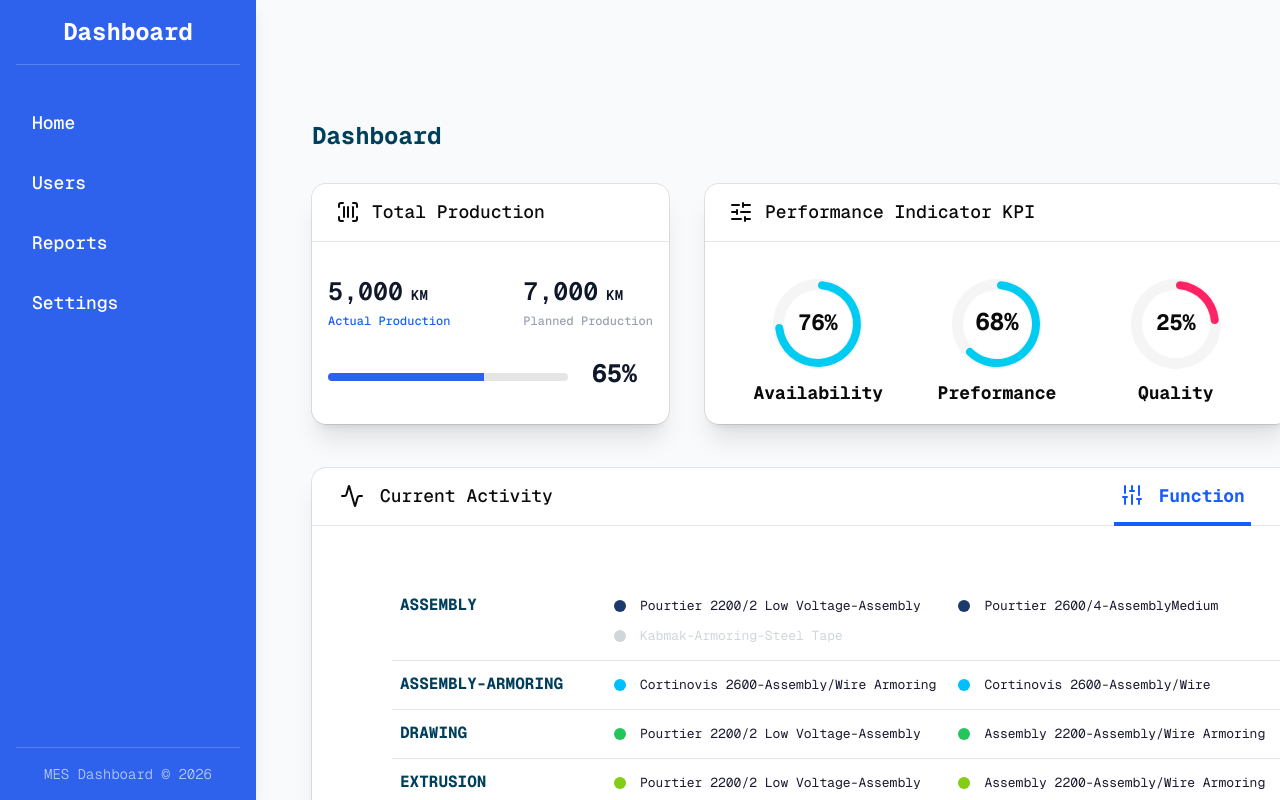
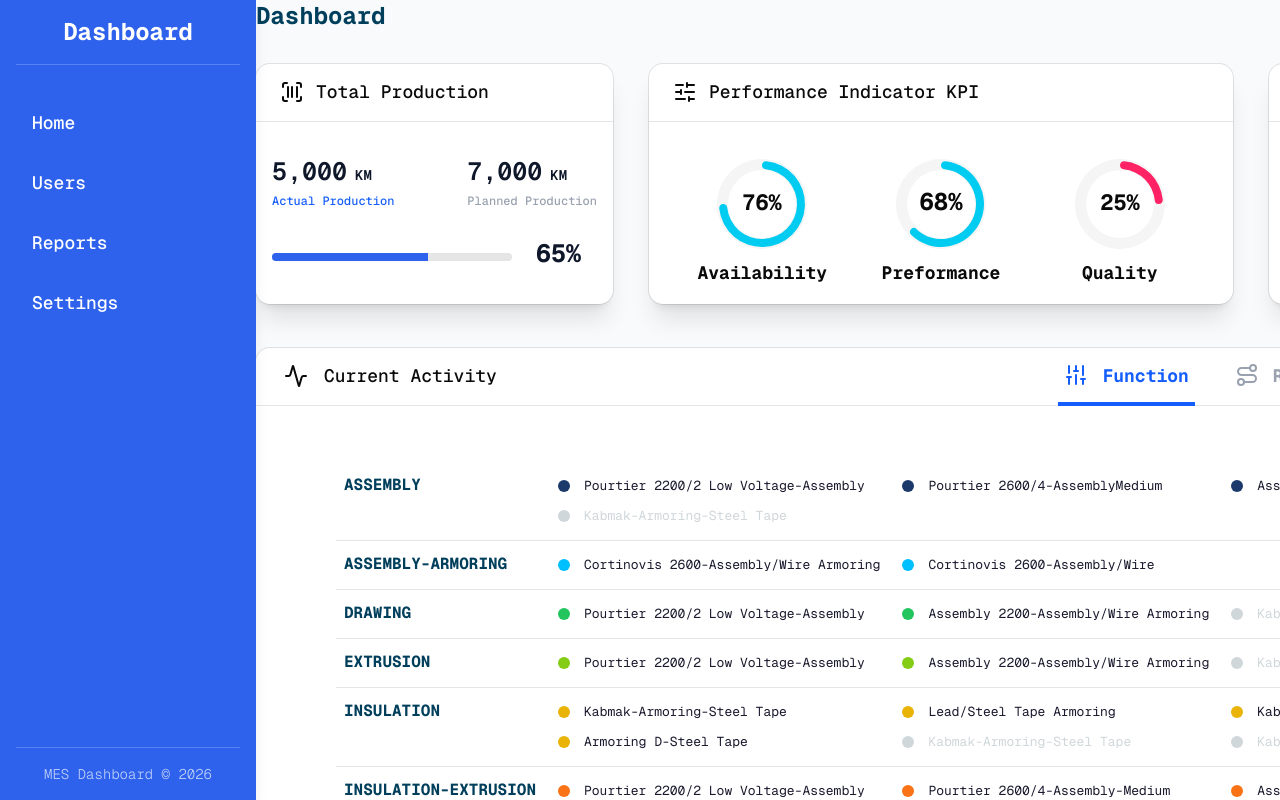
Before and after one commit to khaled-17/mes-dashboard, a Next.js app: page / in a window 1280 px wide. Built offline with nearby package versions, Linux system fonts and the light colour scheme.

Commit message:
updated pr for dashboard

```diff
--- a/app/globals.css
+++ b/app/globals.css
@@ -131,27 +131,6 @@
   }
 }
 
-
-/* Chrome / Edge */
-::-webkit-scrollbar {
-  width: 6px;
-}
-
-::-webkit-scrollbar-track {
-  background: #003F5C2B;
-}
-
-::-webkit-scrollbar-thumb {
-  background: #003F5C;
-  border-radius: 10px;
-}
-
-/* Firefox */
-* {
-  scrollbar-width: thin;
-  scrollbar-color: #003F5C #003F5C2B;
-}
-
 .progress-animate [data-slot="progress-indicator"] {
   transform: translateX(calc(-100% + var(--progress) * 1%));
   animation: progressGrow 2s ease-out;
--- a/app/layout.tsx
+++ b/app/layout.tsx
@@ -30,7 +30,7 @@ export default function RootLayout({
         className={`${geistSans.variable} ${geistMono.variable} antialiased bg-gray-50 flex h-screen overflow-hidden`}
       >
         <Sidebar />
-        <main className="flex-1 overflow-y-auto pb-24 pt-30 px-14">
+        <main className="flex-1 overflow-y-auto">
           {children}
         </main>
       </body>
```
